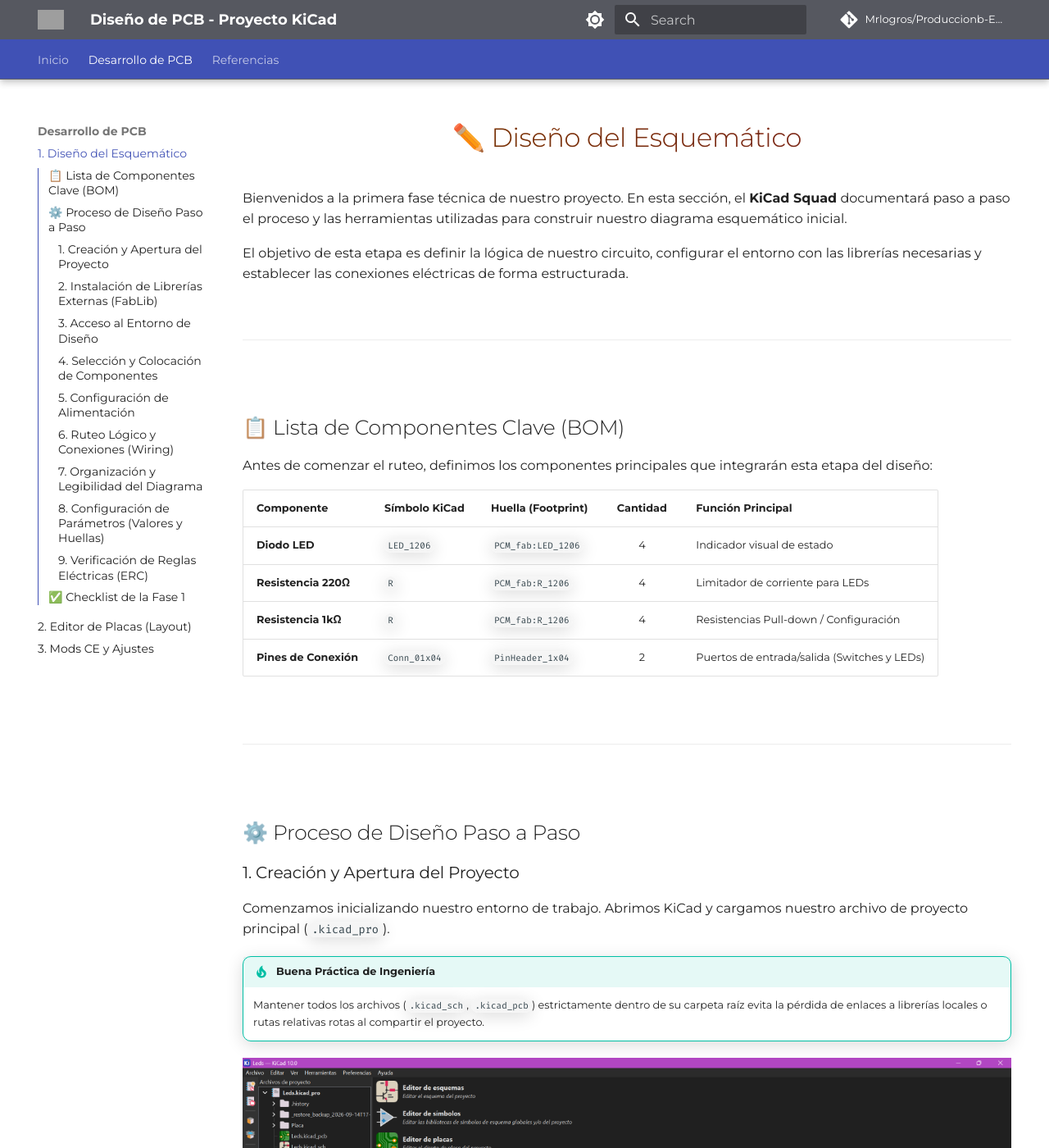
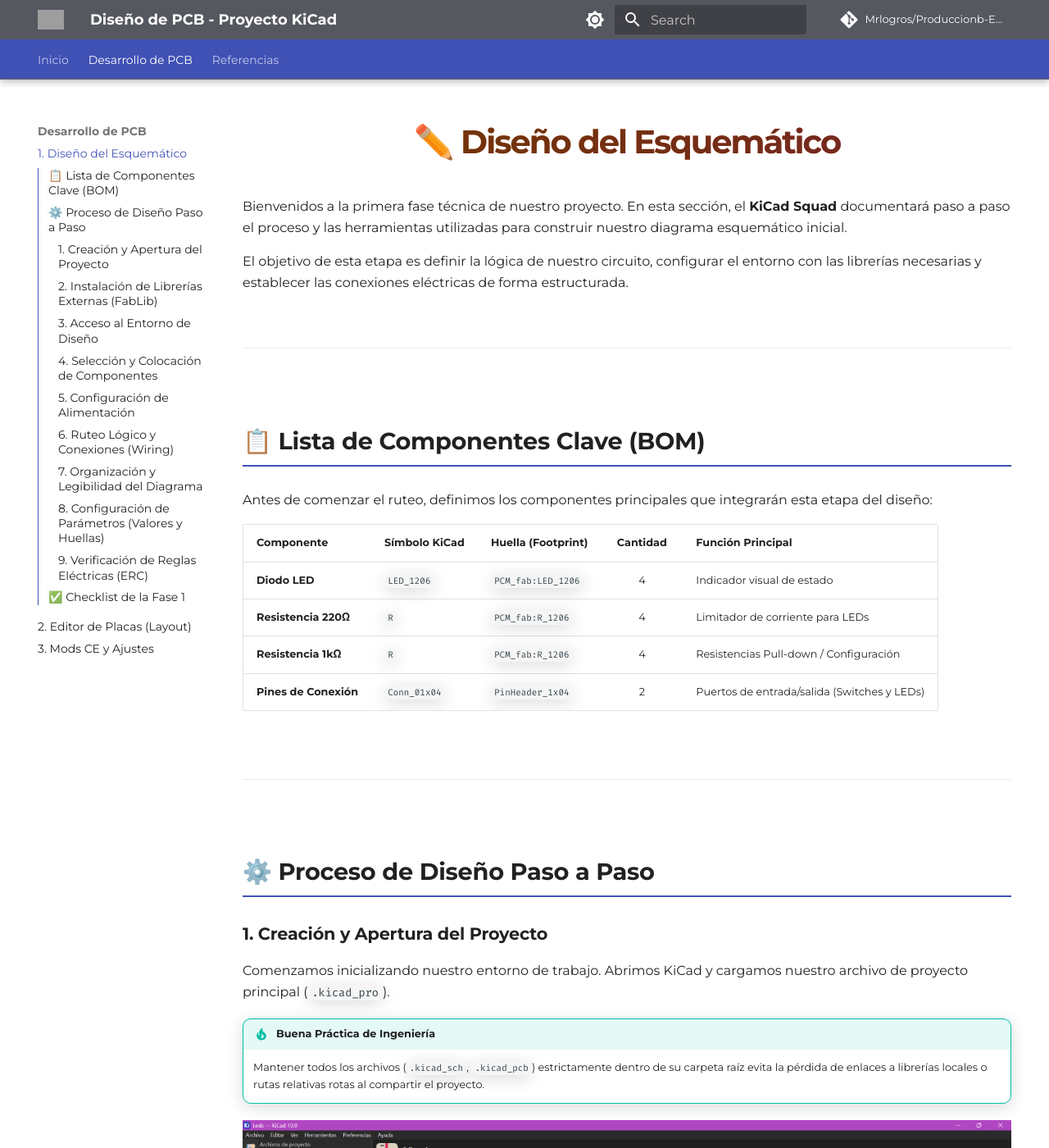
Before and after one commit to Mrlogros/Produccionb-Electronica, an MkDocs documentation site: the page built from docs/esquematico.md, in a window 1280 px wide and 1400 px high. Shown: the whole window at 82% size. Built offline with MkDocs 1.6.1 and Material for MkDocs 9.7.7, drawn with Linux system fonts in a browser that asks for light colours; comment, search, counter and statistics services are not loaded; grey boxes are pictures that could not be loaded.

Commit message:
Enhance typography and button styles in custom.css
Added global typography styles for headings and updated download button styles.

```diff
--- a/docs/stylesheets/custom.css
+++ b/docs/stylesheets/custom.css
@@ -102,3 +102,54 @@
     box-shadow: 0 6px 20px rgba(63, 81, 181, 0.6);
     transform: scale(1.05);
 }
+
+/* =========================================
+   Estilos Globales de Tipografía (Títulos)
+   ========================================= */
+
+/* Títulos H1 (El título principal de cada página) */
+.md-typeset h1 {
+    font-weight: 900 !important; /* Grosor máximo (Black) */
+    font-size: 2.5em !important; /* Más grande */
+    letter-spacing: -0.05em;     /* Letras ligeramente más juntas para un look moderno */
+    margin-bottom: 1em;
+}
+
+/* Títulos H2 (Subtítulos principales como "Fases del Proyecto", "Lista de Componentes", etc.) */
+.md-typeset h2 {
+    font-weight: 800 !important; /* Grosor extra bold */
+    font-size: 1.8em !important;
+    border-bottom: 2px solid var(--md-primary-fg-color); /* Línea de color debajo del título */
+    padding-bottom: 0.3em;
+    margin-top: 1.5em;
+    margin-bottom: 1em;
+}
+
+/* Títulos H3 (Subtítulos menores) */
+.md-typeset h3 {
+    font-weight: 700 !important; /* Grosor bold estándar */
+    font-size: 1.3em !important;
+}
+
+/* =========================================
+   Corrección del Botón de Descarga
+   ========================================= */
+
+/* Aseguramos que la clase se aplique correctamente ignorando otros estilos */
+.md-typeset .btn-descarga {
+    background: linear-gradient(90deg, #3f51b5, #5c6bc0) !important;
+    color: white !important;
+    padding: 12px 28px !important;
+    border-radius: 30px !important;
+    text-decoration: none !important;
+    font-weight: 800 !important;
+    display: inline-block !important;
+    box-shadow: 0 4px 15px rgba(63, 81, 181, 0.4) !important;
+    transition: all 0.3s ease !important;
+}
+
+.md-typeset .btn-descarga:hover {
+    background: linear-gradient(90deg, #5c6bc0, #3f51b5) !important;
+    box-shadow: 0 6px 20px rgba(63, 81, 181, 0.6) !important;
+    transform: scale(1.05) !important;
+}
```
